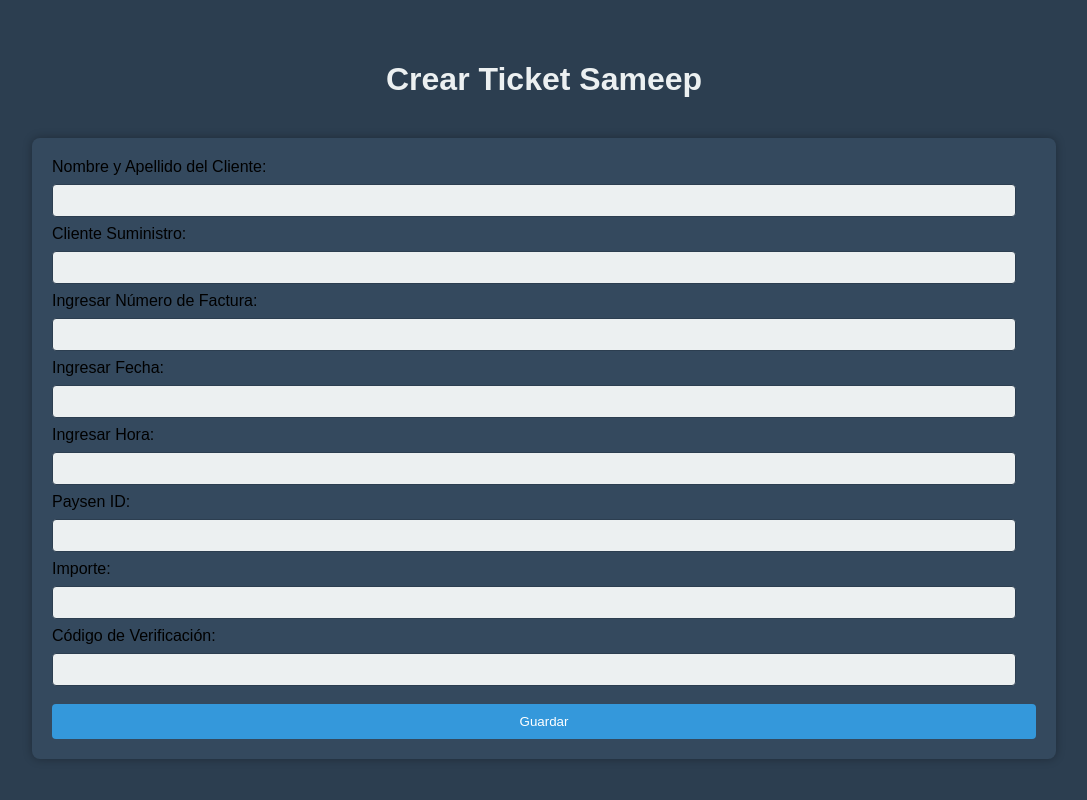
After one commit to andylpz24/rapi-excel, a Django app: template Desktop/excel/rapi/templates/ticket_sameep.html in a window 1280 px wide. The commit adds this page. Shown: the whole page, without its empty margins (96-1183 px from the left). Run offline with Django 3.2, Linux system fonts and the light colour scheme; the template is opened without the code that fills it, so the values that code supplies are empty.

Commit message:
nuevo boton

```diff
--- a/Desktop/excel/rapi/apps/prueba/models.py
+++ b/Desktop/excel/rapi/apps/prueba/models.py
@@ -16,7 +16,6 @@ class TicketPersonalizado(models.Model):
 
     def __str__(self):
         return self.ingresar_empresa
-
 
 class TicketSameep(models.Model):
     nombre_apellido_cliente = models.CharField(max_length=250)
--- a/Desktop/excel/rapi/templates/index.html
+++ b/Desktop/excel/rapi/templates/index.html
@@ -78,9 +78,9 @@
         <button type="button">Ticket Servicekairos</button>
         <button type="button">Registrar Adicional</button>
         <button type="button">Abrir Promo Escolar</button>
-        <button type="button">Ticket Personalizado</button>
-        <button type="button">Ticket Sameep</button>
+        <a href="{% url 'ticket_personalizado' %}"><button>Tickets Personalizados</button></a>
+        <a href="{% url 'ticket_sameep' %}"><button>Tickets Sameep</button></a>
     </div>
-    <a href="{% url 'ticket_personalizado' %}"><button> Ir a Tickets Personalizados </button></a>
+
 </body>
 </html>
--- /dev/null
+++ b/Desktop/excel/rapi/templates/ticket_sameep.html
@@ -0,0 +1,106 @@
+<!DOCTYPE html>
+<html lang="es">
+<head>
+    <meta charset="UTF-8">
+    <meta name="viewport" content="width=device-width, initial-scale=1.0">
+    <title>Ticket Sameep</title>
+    <style>
+        body {
+            font-family: 'Arial', sans-serif;
+            background-color: #2c3e50;
+            margin: 0;
+            padding: 0;
+            display: flex;
+            flex-direction: column;
+            align-items: center;
+            justify-content: center;
+            height: 100vh;
+        }
+
+        h1 {
+            text-align: center;
+            color: #ecf0f1;
+            margin: 20px 0;
+        }
+
+        form {
+            background-color: #34495e;
+            padding: 20px;
+            border-radius: 8px;
+            box-shadow: 0 0 10px rgba(0, 0, 0, 0.3);
+            width: 80%;
+            box-sizing: border-box;
+            margin-top: 20px;
+        }
+
+        input {
+            width: calc(100% - 20px);
+            padding: 8px;
+            margin: 8px 0;
+            box-sizing: border-box;
+            border: 1px solid #2c3e50;
+            border-radius: 4px;
+            color: #2c3e50;
+            background-color: #ecf0f1;
+        }
+
+        button {
+            background-color: #3498db;
+            color: #fff;
+            padding: 10px;
+            border: none;
+            border-radius: 4px;
+            cursor: pointer;
+            width: 100%;
+            margin-top: 10px;
+        }
+
+        button:hover {
+            background-color: #2980b9;
+        }
+    </style>
+</head>
+<body>
+    <div style="width: 80%; text-align: center;">
+        <h1>Crear Ticket Sameep</h1>
+    </div>
+    <form method="post" action="{% url 'ticket_sameep' %}">
+        {% csrf_token %}
+        {{ form.non_field_errors }}
+
+        <label for="{{ form.nombre_apellido_cliente.id_for_label }}">Nombre y Apellido del Cliente:</label>
+        <input type="text" name="{{ form.nombre_apellido_cliente.name }}" value="{{ form.nombre_apellido_cliente.value }}">
+        {{ form.nombre_apellido_cliente.errors }}<br>
+
+        <label for="{{ form.cliente_suministro.id_for_label }}">Cliente Suministro:</label>
+        <input type="text" name="{{ form.cliente_suministro.name }}" value="{{ form.cliente_suministro.value }}">
+        {{ form.cliente_suministro.errors }}<br>
+
+        <label for="{{ form.ingresar_factura.id_for_label }}">Ingresar Número de Factura:</label>
+        <input type="text" name="{{ form.ingresar_factura.name }}" value="{{ form.ingresar_factura.value }}">
+        {{ form.ingresar_factura.errors }}<br>
+
+        <label for="{{ form.ingresar_fecha.id_for_label }}">Ingresar Fecha:</label>
+        <input type="text" name="{{ form.ingresar_fecha.name }}" value="{{ form.ingresar_fecha.value }}">
+        {{ form.ingresar_fecha.errors }}<br>
+
+        <label for="{{ form.ingresar_hora.id_for_label }}">Ingresar Hora:</label>
+        <input type="text" name="{{ form.ingresar_hora.name }}" value="{{ form.ingresar_hora.value }}">
+        {{ form.ingresar_hora.errors }}<br>
+
+        <label for="{{ form.paysen_ID.id_for_label }}">Paysen ID:</label>
+        <input type="text" name="{{ form.paysen_ID.name }}" value="{{ form.paysen_ID.value }}">
+        {{ form.paysen_ID.errors }}<br>
+
+        <label for="{{ form.importe.id_for_label }}">Importe:</label>
+        <input type="text" name="{{ form.importe.name }}" value="{{ form.importe.value }}">
+        {{ form.importe.errors }}<br>
+
+        <label for="{{ form.codigo_verificacion.id_for_label }}">Código de Verificación:</label>
+        <input type="text" name="{{ form.codigo_verificacion.name }}" value="{{ form.codigo_verificacion.value }}">
+        {{ form.codigo_verificacion.errors }}<br>
+
+        <button type="submit">Guardar</button>
+    </form>
+</body>
+</html>
```
Also changed, not shown: Desktop/excel/rapi/apps/prueba/forms.py (+6 -1 lines), Desktop/excel/rapi/apps/prueba/views.py (+10 -2 lines), Desktop/excel/rapi/templates/ticket_personalizado.html (+50 -0 lines).
